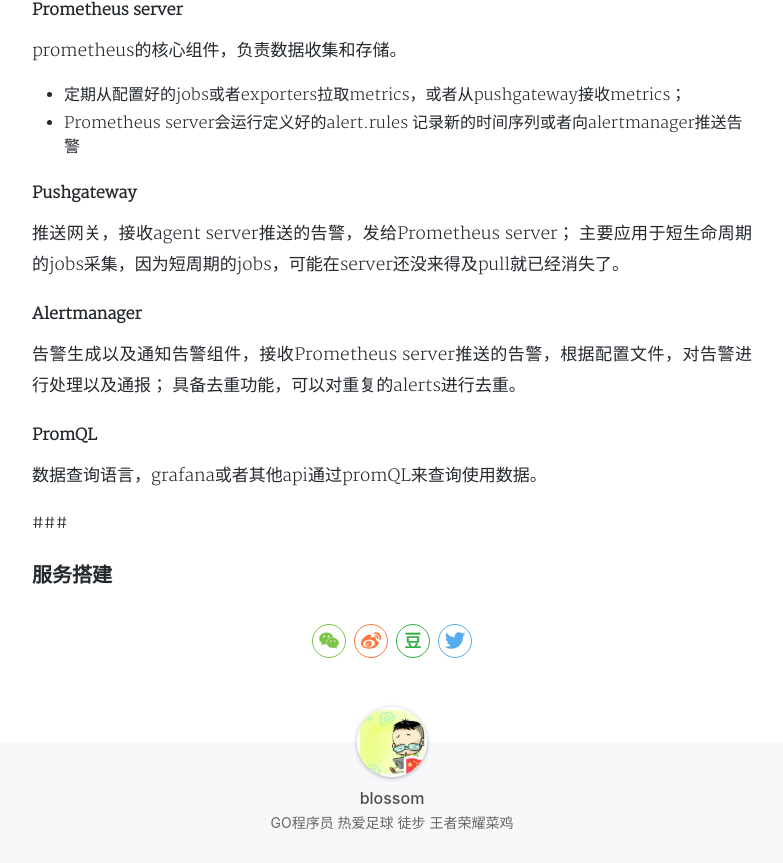
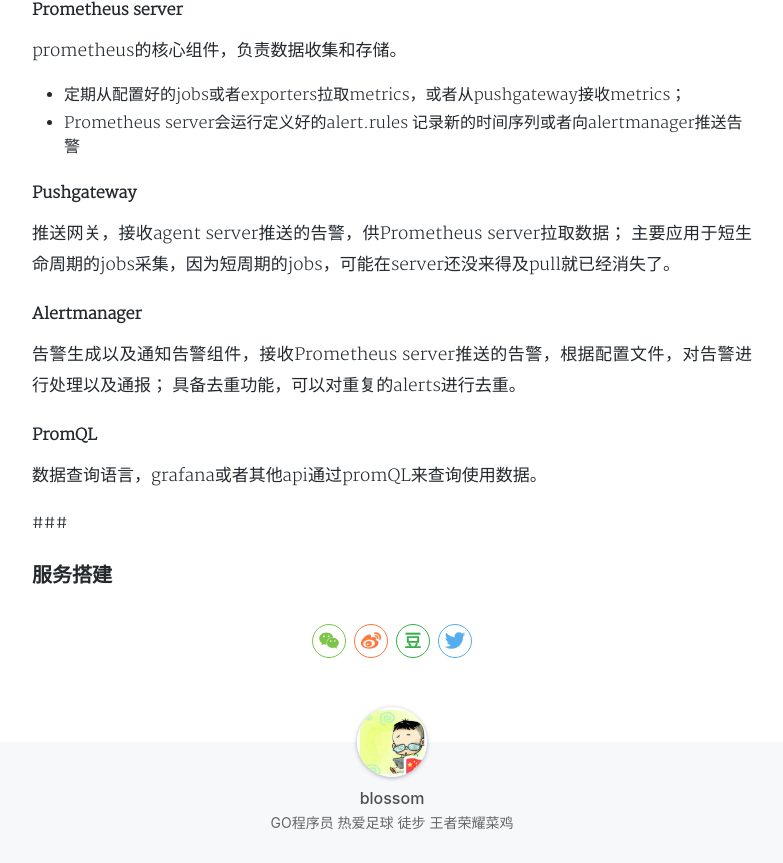
Before and after one commit to 102er/102er.github.io, a Jekyll site: the page built from _posts/2020-04-06-普罗米修斯.md, in a window 1280 px wide and 900 px high, scrolled down 1344 px, cut to the strip 37-900 px from the top of the window. Shown: the whole strip, without its empty margins (248-1031 px from the left). Built offline with Jekyll 4.4.1, drawn with Linux system fonts in a browser that asks for light colours; nearby versions of some CDN libraries; a style sheet for code colours, icons or effects is not loaded.

```diff
--- a/_posts/2020-04-06-普罗米修斯.md
+++ b/_posts/2020-04-06-普罗米修斯.md
@@ -32,7 +32,7 @@ prometheus的核心组件，负责数据收集和存储。
 * Prometheus server会运行定义好的alert.rules 记录新的时间序列或者向alertmanager推送告警
 
 #### Pushgateway
-推送网关，接收agent server推送的告警，发给Prometheus server；
+推送网关，接收agent server推送的告警，供Prometheus server拉取数据；
 主要应用于短生命周期的jobs采集，因为短周期的jobs，可能在server还没来得及pull就已经消失了。
 
 #### Alertmanager
```
Also changed, not shown: other parts of _posts/2020-04-06-普罗米修斯.md (+1 -1 lines), _posts/2020-05-14-nginx+keeplived实现高可用集群.md (added, +15 -0 lines).
